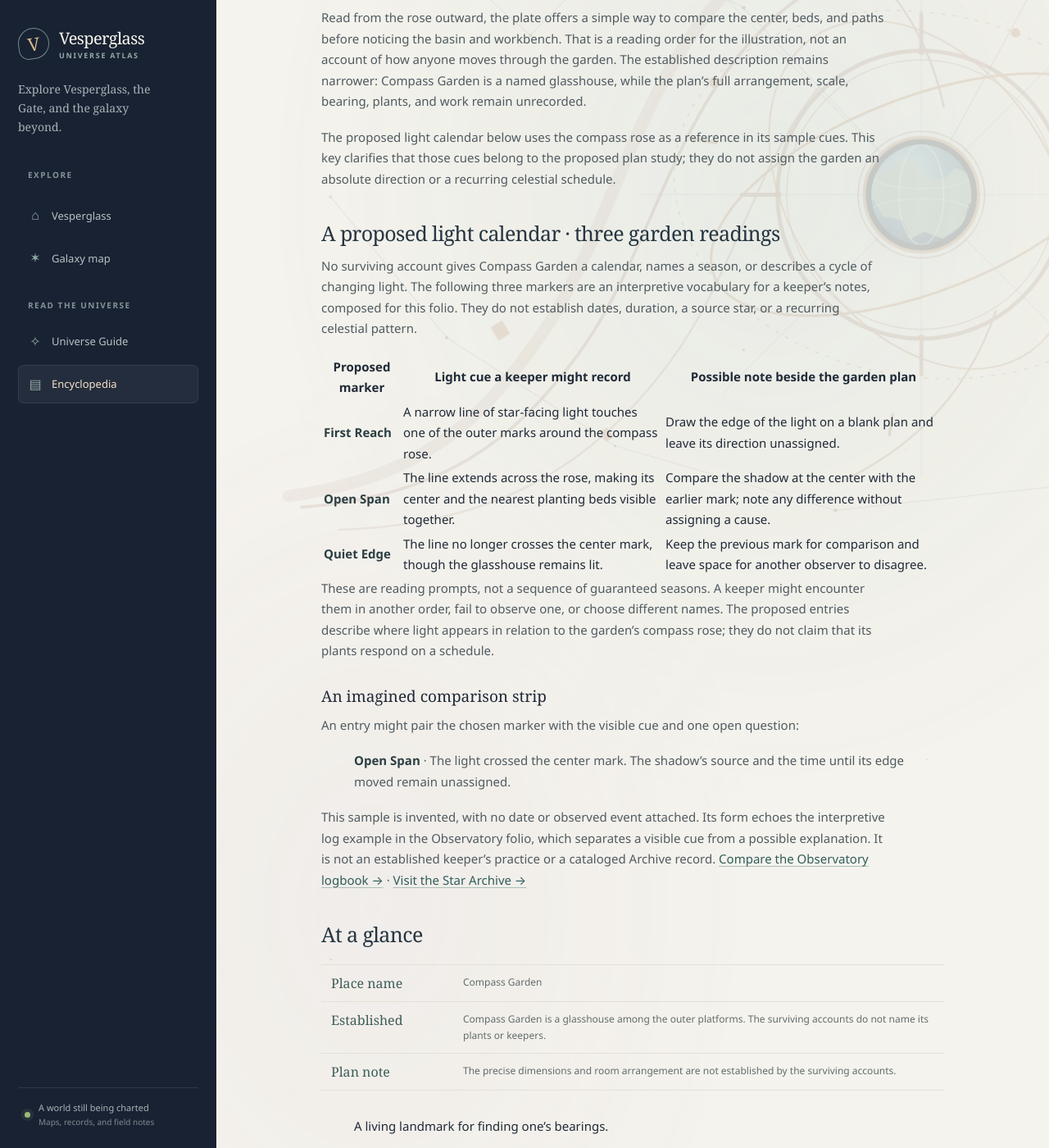
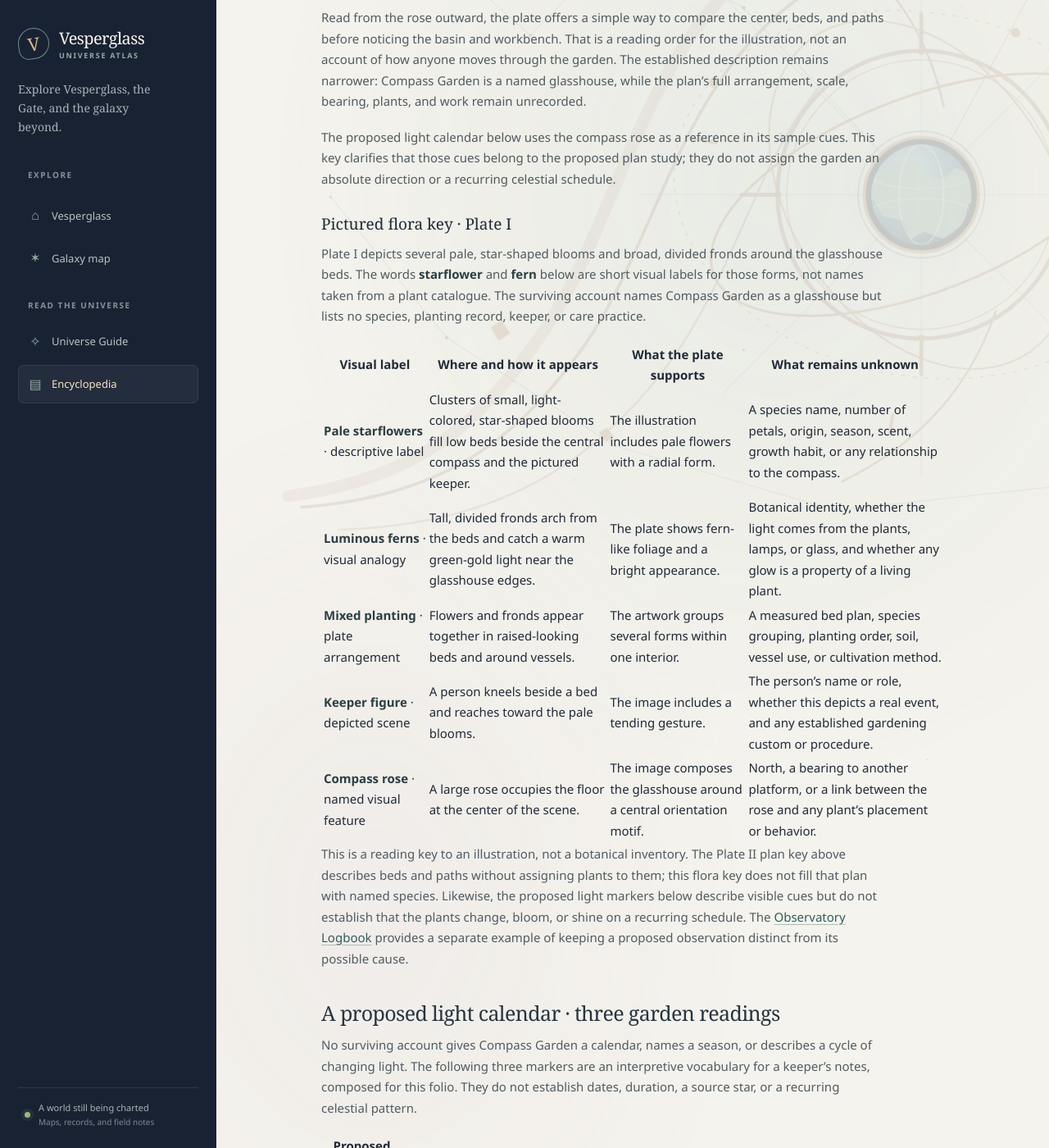
Before and after one commit to vesperglass/vesperglass.github.io, a Jekyll site: the page built from library/compass-garden.md, in a window 1280 px wide and 1400 px high, scrolled down 2409 px. Shown: the whole window at 82% size. Built offline with Jekyll 4.4.1, drawn with Linux system fonts in a browser that asks for light colours.

Commit message:
Add a source-aware Compass Garden flora key

```diff
--- a/assets/site.js
+++ b/assets/site.js
@@ -8,7 +8,7 @@
     { title: "Vesperglass Workshop", url: "/library/workshop/", summary: "The central home platform and a place to prepare for the wider universe.", terms: "workshop home making gathering table tools" },
     { title: "Threshold House", url: "/library/threshold-house/", summary: "A quiet place at the edge of arrival and passage.", terms: "threshold house arrival passage shelter" },
     { title: "Tideglass Foundry", url: "/library/tideglass-foundry/", summary: "The making of stardust, with a process-to-plate key separating the recorded steps from reconstructed Foundry tools.", terms: "tideglass foundry starshards stardust refining craft mill process cleaning grinding mirrored plates sifting tempering resonance plate II tools" },
-    { title: "Compass Garden", url: "/library/compass-garden/", summary: "A conservatory and a proposed planting plan for the garden platform.", terms: "compass garden conservatory plants glasshouse planting" },
+    { title: "Compass Garden", url: "/library/compass-garden/", summary: "A conservatory with a proposed plan and a visual key to pale starflowers and luminous fern-like fronds; no plant species are catalogued.", terms: "compass garden conservatory plants glasshouse planting flora starflower starflowers fern ferns pale bloom luminous foliage botanical species bed keeper compass rose image visual plate" },
     { title: "Observatory Logbook", url: "/library/observatory/", summary: "Instruments, observations, comparisons, and records of the sky.", terms: "observatory logbook instruments orrery telescope charts comparison follow-up color sighting tube" },
     { title: "Star Archive", url: "/library/star-archive/", summary: "A reference room for the knowledge of the sky, with an evidence matrix for the proposed Unfixed Meridian chart and its margin-mark legend.", terms: "star archive books maps memory library Unfixed Meridian annotations uncertain reading unverified place evidence provenance source title scope maker compiler date coordinates chart catalog cataloguer" },
     { title: "The Vesperglass Gate", url: "/library/vesperglass-gate/", summary: "The detached portal platform, pictured aperture, and account of the Gate bloom.", terms: "vesperglass gate portal transit galaxy ring aperture arch cutaway construction bloom opening crossing" },
--- a/library/compass-garden.md
+++ b/library/compass-garden.md
@@ -46,6 +46,20 @@ Read from the rose outward, the plate offers a simple way to compare the center,
 
 The proposed light calendar below uses the compass rose as a reference in its sample cues. This key clarifies that those cues belong to the proposed plan study; they do not assign the garden an absolute direction or a recurring celestial schedule.
 
+### Pictured flora key · Plate I
+
+Plate I depicts several pale, star-shaped blooms and broad, divided fronds around the glasshouse beds. The words **starflower** and **fern** below are short visual labels for those forms, not names taken from a plant catalogue. The surviving account names Compass Garden as a glasshouse but lists no species, planting record, keeper, or care practice.
+
+| Visual label | Where and how it appears | What the plate supports | What remains unknown |
+| --- | --- | --- | --- |
+| **Pale starflowers** · descriptive label | Clusters of small, light-colored, star-shaped blooms fill low beds beside the central compass and the pictured keeper. | The illustration includes pale flowers with a radial form. | A species name, number of petals, origin, season, scent, growth habit, or any relationship to the compass. |
+| **Luminous ferns** · visual analogy | Tall, divided fronds arch from the beds and catch a warm green-gold light near the glasshouse edges. | The plate shows fern-like foliage and a bright appearance. | Botanical identity, whether the light comes from the plants, lamps, or glass, and whether any glow is a property of a living plant. |
+| **Mixed planting** · plate arrangement | Flowers and fronds appear together in raised-looking beds and around vessels. | The artwork groups several forms within one interior. | A measured bed plan, species grouping, planting order, soil, vessel use, or cultivation method. |
+| **Keeper figure** · depicted scene | A person kneels beside a bed and reaches toward the pale blooms. | The image includes a tending gesture. | The person's name or role, whether this depicts a real event, and any established gardening custom or procedure. |
+| **Compass rose** · named visual feature | A large rose occupies the floor at the center of the scene. | The image composes the glasshouse around a central orientation motif. | North, a bearing to another platform, or a link between the rose and any plant's placement or behavior. |
+
+This is a reading key to an illustration, not a botanical inventory. The Plate II plan key above describes beds and paths without assigning plants to them; this flora key does not fill that plan with named species. Likewise, the proposed light markers below describe visible cues but do not establish that the plants change, bloom, or shine on a recurring schedule. The [Observatory Logbook]({{ '/library/observatory/' | relative_url }}) provides a separate example of keeping a proposed observation distinct from its possible cause.
+
 ## A proposed light calendar · three garden readings
 
 No surviving account gives Compass Garden a calendar, names a season, or describes a cycle of changing light. The following three markers are an interpretive vocabulary for a keeper's notes, composed for this folio. They do not establish dates, duration, a source star, or a recurring celestial pattern.
```
Also changed, not shown: ENCYCLOPEDIA_BACKLOG.md (+3 -1 lines), library.md (+1 -1 lines), library/changelog.md (+2 -0 lines).
